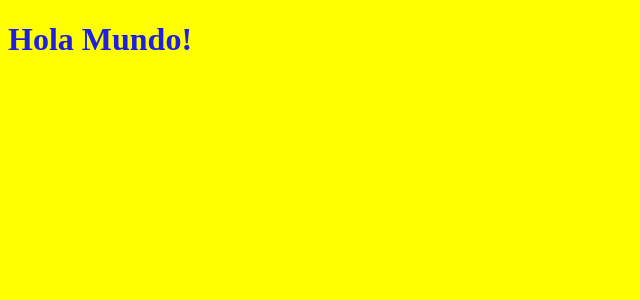
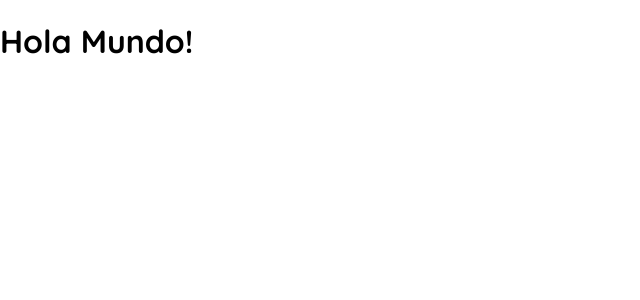
Before and after one commit to XChecho/pruebacartagenag, a React app: page / in a window 1280 px wide. Shown: the top 300 px of the page, without its empty margins (0-640 px from the left). Built offline with nearby package versions, Linux system fonts and the light colour scheme.

Commit message:
Styles ready

```diff
--- a/src/styles/_vars.scss
+++ b/src/styles/_vars.scss
@@ -1,7 +1,7 @@
 :root {
     --white: #FFFFFF;
     --black: #000000;
-    --principal: ;
+    --principal:  ;
     --second: ;
     --third: ;
     --sm: 14px;
--- a/src/styles/global.scss
+++ b/src/styles/global.scss
@@ -1,8 +1,4 @@
-$base-color: #ff0;
-$color: rgba(blue, 0.88);
-
 body {
-    background-color: $base-color;
-    color: $color;
-
+    margin: 0;
+    font-family: 'Quicksand', sans-serif;
 }
```
